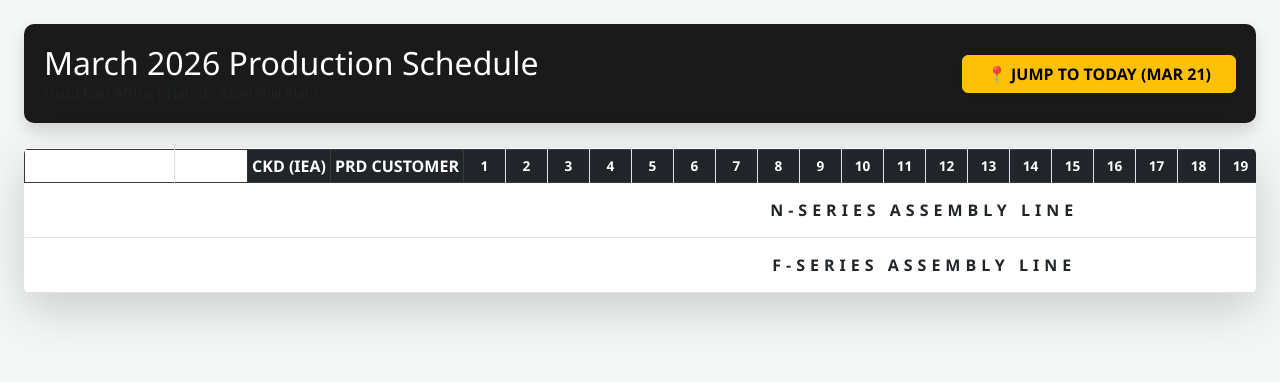
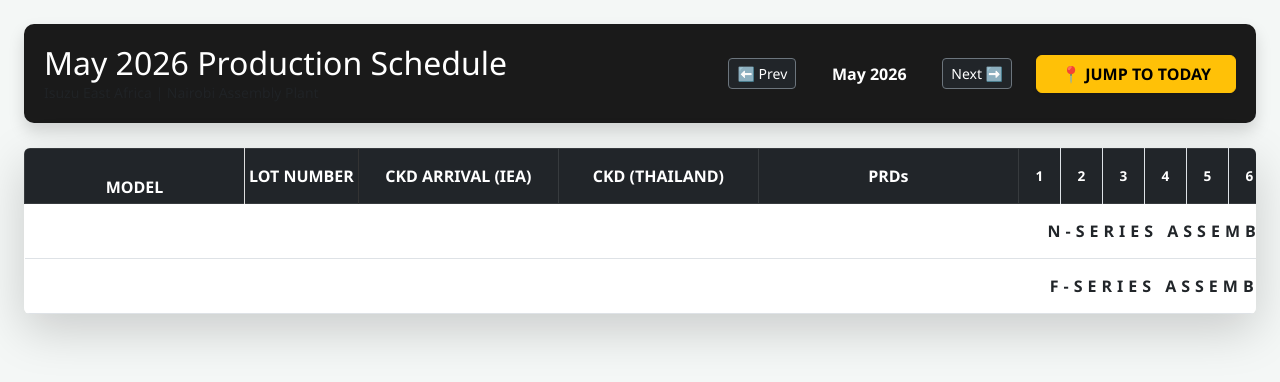
Before and after one commit to karigosammy5-jpg/march_schedule, a Django app: page / in a window 1280 px wide. Shown: the top 382 px of the page. Run offline with Django 5.2, Linux system fonts and the light colour scheme; data that the repository does not hold is empty; parts of the project's set-up code (start-up, migrations or seed data) failed here and were passed over.

Commit message:
Major update: Integrated AJAX updates for production lots, resolved modal UI bugs, and optimized database queries

```diff
--- a/production/admin.py
+++ b/production/admin.py
@@ -1,9 +1,9 @@
 from django.contrib import admin
-from .models import MarchProductionTask
+from .models import ProductionTask
 
 
-@admin.register(MarchProductionTask)
-class MarchProductionAdmin(admin.ModelAdmin):
+@admin.register(ProductionTask)
+class ProductionAdmin(admin.ModelAdmin):
     # This controls the columns you see in the main list
     list_display = ('production_date', 'line', 'lot_number', 'model_name', 'prd_customer', 'daily_quantity')
 
--- a/production/models.py
+++ b/production/models.py
@@ -1,6 +1,6 @@
 from django.db import models
 
-class MarchProductionTask(models.Model):
+class ProductionTask(models.Model):
     LINE_SERIES_CHOICES = [
         ('N', 'N-SERIES'),
         ('F', 'F-SERIES'),
--- a/production/serializers.py
+++ b/production/serializers.py
@@ -1,7 +1,7 @@
 from rest_framework import serializers
-from .models import MarchProductionTask
+from .models import ProductionTask
 
 class ProductionTaskSerializer(serializers.ModelSerializer):
     class Meta:
-        model = MarchProductionTask
+        model = ProductionTask
         fields = '__all__'
--- a/production/templates/production/dashboard.html
+++ b/production/templates/production/dashboard.html
@@ -3,14 +3,13 @@
 <head>
     <meta charset="UTF-8">
     <meta name="viewport" content="width=device-width, initial-scale=1.0">
-    <title>Isuzu Production Schedule | March 2026</title>
+    <title>Isuzu Production Schedule | {{ current_month_name }} {{ current_year }}</title>
     <link href="https://cdn.jsdelivr.net/npm/bootstrap@5.3.0/dist/css/bootstrap.min.css" rel="stylesheet">
 
     <style>
         body { background-color: #f4f7f6; font-family: 'Segoe UI', Roboto, Helvetica, Arial, sans-serif; }
         .header-custom { background: #1a1a1a; color: white; padding: 20px; border-radius: 10px; margin-bottom: 25px; }
 
-        /* 1. SOLID BLACK SECTION HEADERS */
         .black-header-row {
             background-color: #000000 !important;
             color: #ffffff !important;
@@ -24,8 +23,7 @@
             text-transform: uppercase;
         }
 
-        /* 2. GRID & CELL STYLING */
-        .day-cell { min-width: 42px; text-align: center; border: 1px solid #dee2e6; vertical-align: middle; font-size: 0.85rem; }
+        .day-cell { min-width: 42px; text-align: center; border: 1px solid #dee2e6; vertical-align: middle; font-size: 0.85rem; height: 45px; }
         .qty-box {
             background-color: #ffeb3b;
             font-weight: bold;
@@ -36,120 +34,184 @@
             display: inline-block;
         }
 
-        /* 3. STICKY COLUMNS (Fixes "Missing Models") */
+        /* ==========================================
+           1. STICKY COLUMNS (Model & Lot)
+           ========================================== */
         .sticky-model {
             position: sticky;
             left: 0;
-            background: white !important;
-            z-index: 5;
+            min-width: 220px; /* Wide enough for truck models */
+            white-space: nowrap !important; /* Forces one line */
             border-right: 1px solid #ddd;
-            min-width: 150px;
+            z-index: 5 !important;
+            background-color: #ffffff !important;
         }
         .sticky-lot {
-            position: sticky;
-            left: 150px;
-            background: white !important;
-            z-index: 5;
+
+
+            min-width: 110px;
+            white-space: nowrap !important;
             border-right: 2px solid #333;
+            z-index: 5 !important;
+            background-color: #ffffff !important;
+            vertical-align: middle;
         }
 
-        /* 4. TODAY HIGHLIGHT (March 21) */
+        /* Keep headers dark and on top */
+        thead th.sticky-model, thead th.sticky-lot {
+            background-color: #212529 !important;
+            color: white !important;
+            z-index: 10 !important;
+        }
+
+        /* ==========================================
+           2. THE 3 SPACIOUS COLUMNS (CKD & PRDs)
+           ========================================== */
+      .ckd-iea-col, .ckd-thai-col {
+            min-width: 200px !important;
+            width: 200px !important;
+            max-width: 200px !important;
+            white-space: nowrap !important;
+            text-align: center !important;
+            vertical-align: middle !important;
+            padding: 15px 10px !important; /* Gives the text extra breathing room */
+        }
+        .prd-col {
+            min-width: 260px; /* Massive width for TANESCO GREEN / APS GREEN */
+            white-space: nowrap !important; /* No stacking, no overlapping */
+            vertical-align: middle;
+        }
+
+        /* ==========================================
+           3. THE CROSSHAIR EFFECT
+           ========================================== */
+        table { overflow: hidden !important; }
+        td, th { position: relative !important; }
+
+        /* Row Highlight */
+        tbody tr:hover td {
+            background-color: rgba(255, 193, 7, 0.15) !important;
+            transition: background-color 0.1s ease;
+        }
+
+        /* Column Highlight */
+        tbody td:hover::after {
+            content: "";
+            position: absolute;
+            background-color: rgba(255, 193, 7, 0.15);
+            left: 0; right: 0; top: -5000px; bottom: -5000px;
+            z-index: 2;
+            pointer-events: none;
+        }
+
+        /* Protect sticky columns from the yellow highlight */
+        tbody td.sticky-model:hover::after, tbody td.sticky-lot:hover::after { display: none; }
+        tbody tr:hover td.sticky-model, tbody tr:hover td.sticky-lot { background-color: #ffffff !important; }
+
+        /* Dynamic Today Highlight */
         .today-highlight {
             background-color: #ffc107 !important;
             border: 2px solid #000 !important;
             font-weight: bold;
             color: #000 !important;
         }
-
-        /* 5. INTERACTIVE HOVER (The Crosshair) */
-        tbody tr:hover { background-color: rgba(0, 0, 0, 0.05) !important; transition: 0.2s; }
-        td:hover::after, th:hover::after {
-            content: ""; position: absolute; background-color: rgba(0, 123, 255, 0.1);
-            left: 0; right: 0; top: -5000px; bottom: -5000px; z-index: -1;
-        }
-        table { overflow: hidden; }
-        td, th { position: relative; white-space: nowrap; }
     </style>
 </head>
 <body class="p-4">
 
     <div class="header-custom d-flex justify-content-between align-items-center shadow">
         <div>
-            <h2 class="mb-0">March 2026 Production Schedule</h2>
+            <h2 class="mb-0">{{ current_month_name }} {{ current_year }} Production Schedule</h2>
             <p class="mb-0 text-muted small">Isuzu East Africa | Nairobi Assembly Plant</p>
         </div>
-        <button class="btn btn-warning fw-bold px-4 shadow-sm" onclick="scrollToToday()">
-            📍 JUMP TO TODAY (MAR 21)
+
+        <div class="d-flex align-items-center gap-2">
+            <a href="?month={{ prev_month }}&year={{ prev_year }}"
+               class="btn btn-dark btn-sm border-secondary text-white">⬅️ Prev</a>
+
+            <span class="fw-bold px-3 text-white" style="min-width: 130px; text-align: center;">
+                {{ current_month_name }} {{ current_year }}
+            </span>
+
+            <a href="?month={{ next_month }}&year={{ next_year }}"
+               class="btn btn-dark btn-sm border-secondary text-white">Next ➡️</a>
+
+            <button class="btn btn-warning fw-bold ms-3 px-4 shadow-sm" onclick="scrollToToday()">
+                📍 JUMP TO TODAY
             </button>
         </div>
-
+    </div>
 
     <div class="table-responsive shadow-lg bg-white rounded">
         <table class="table table-sm table-bordered mb-0">
             <thead class="table-dark text-center">
                 <tr>
                     <th class="sticky-model">MODEL</th>
-                    <th class="sticky-lot">LOT NO.</th>
-                    <th>CKD (IEA)</th>
-                    <th>PRD CUSTOMER</th>
-                    {% for day in march_days %}
-                        <th class="day-cell {% if day == 21 %}today-highlight{% endif %}"
-                            {% if day == 21 %}id="today-column"{% endif %}>{{ day }}</th>
+                    <th class="sticky-lot">LOT NUMBER</th>
+                    <th class="ckd-iea-col">CKD ARRIVAL (IEA)</th>
+                    <th class="ckd-thai-col">CKD (THAILAND)</th>
+                    <th class="prd-col">PRDs</th>
+
+                    {% for day in month_days %}
+                        <th class="day-cell {% if day == now.day and current_month_num == now.month and current_year == now.year %}today-highlight{% endif %}"
+                            {% if day == now.day and current_month_num == now.month and current_year == now.year %}id="today-column"{% endif %}>
+                            {{ day }}
+                        </th>
                     {% endfor %}
-                    <th class="bg-primary">TOTAL</th>
+                    <th class="bg-primary text-white">TOTAL</th>
                 </tr>
             </thead>
             <tbody>
                 <tr class="black-header-row">
-                    <td colspan="40">N-SERIES ASSEMBLY LINE</td>
+                    <td colspan="45">N-SERIES ASSEMBLY LINE</td>
                 </tr>
                 {% for lot in n_series_lots %}
                 <tr>
                     <td class="sticky-model fw-bold">{{ lot.model_name }}</td>
                     <td class="sticky-lot text-center">{{ lot.lot_number }}</td>
-                    <td><small>{{ lot.ckd_arrival_iea }}</small></td>
-                    <td><small>{{ lot.prd_customer|default:"STOCK" }}</small></td>
+                    <td class="ckd-iea-col"><small>{{ lot.ckd_arrival_iea }}</small></td>
+                    <td class="ckd-thai-col"><small>{{ lot.ckd_thailand|default:"-" }}</small></td>
+                    <td class="prd-col"><small class="fw-bold text-secondary">{{ lot.prd_customer|default:"STOCK" }}</small></td>
 
-                    {% for day in march_days %}
+                    {% for day in month_days %}
                         <td class="day-cell">
-                            {# Using the specific 'days' dictionary from our view #}
                             {% for day_num, qty in lot.days.items %}
                                 {% if day_num == day %}
-                                    <div class="qty-box"
-                                         style="cursor: pointer;"
-                                         onclick="openEditModal('{{lot.lot_number }}', '{{day}}', '{{qty}}')"
-                                         title="Edit Production for Day {{ day}}">
-                                        {{qty}}
+                                    <div class="qty-box" style="cursor: pointer;"
+                                         onclick="openEditModal('{{ lot.lot_number }}', '{{ day }}', '{{ qty }}')">
+                                        {{ qty }}
                                     </div>
                                 {% endif %}
                             {% endfor %}
                         </td>
                     {% endfor %}
-
                     <td class="text-center fw-bold table-active">{{ lot.lot_total_units }}</td>
                 </tr>
                 {% endfor %}
 
                 <tr class="black-header-row">
-                    <td colspan="40">F-SERIES ASSEMBLY LINE</td>
+                    <td colspan="45">F-SERIES ASSEMBLY LINE</td>
                 </tr>
                 {% for lot in f_series_lots %}
                 <tr>
                     <td class="sticky-model fw-bold">{{ lot.model_name }}</td>
                     <td class="sticky-lot text-center">{{ lot.lot_number }}</td>
-                    <td><small>{{ lot.ckd_arrival_iea }}</small></td>
-                    <td><small>{{ lot.prd_customer|default:"STOCK" }}</small></td>
+                    <td class="ckd-iea-col"><small>{{ lot.ckd_arrival_iea }}</small></td>
+                    <td class="ckd-thai-col"><small>{{ lot.ckd_thailand|default:"-" }}</small></td>
+                    <td class="prd-col"><small class="fw-bold text-secondary">{{ lot.prd_customer|default:"STOCK" }}</small></td>
 
-                    {% for day in march_days %}
+                    {% for day in month_days %}
                         <td class="day-cell">
                             {% for day_num, qty in lot.days.items %}
                                 {% if day_num == day %}
-                                    <div class="qty-box">{{ qty }}</div>
+                                    <div class="qty-box" style="cursor: pointer;"
+                                         onclick="openEditModal('{{ lot.lot_number }}', '{{ day }}', '{{ qty }}')">
+                                        {{ qty }}
+                                    </div>
                                 {% endif %}
                             {% endfor %}
                         </td>
                     {% endfor %}
-
                     <td class="text-center fw-bold table-active">{{ lot.lot_total_units }}</td>
                 </tr>
                 {% endfor %}
@@ -182,16 +244,6 @@
     <script src="https://cdn.jsdelivr.net/npm/bootstrap@5.3.0/dist/js/bootstrap.bundle.min.js"></script>
 
 <script>
-        async function refreshProductionData() {
-            try {
-                const response = await fetch('/api/tasks/');
-                const data = await response.json();
-                console.log("Latest Isuzu Production Data:", data);
-            } catch (error) {
-                console.error("API Connection Error:", error);
-            }
-        }
-        setInterval(refreshProductionData, 30000);
 
     function scrollToToday() {
         const el = document.getElementById('today-column');
@@ -200,51 +252,55 @@
         }
     }
 
-        function openEditModal(lotNumber, day, currentQty) {
+    // 1. BULLETPROOF MODAL OPENER
+    window.openEditModal = function(lotNumber, day, currentQty) {
         document.getElementById('modalLot').innerText = lotNumber;
         document.getElementById('modalDay').innerText = day;
         document.getElementById('newQty').value = currentQty;
 
-            // This will now work because the Bootstrap script is loaded right above!
-            const myModal = new bootstrap.Modal(document.getElementById('editModal'));
+        const modalElement = document.getElementById('editModal');
+        let myModal = bootstrap.Modal.getInstance(modalElement);
+        if (!myModal) {
+            myModal = new bootstrap.Modal(modalElement);
+        }
         myModal.show();
-        }
+    };
 
-        async function submitUpdate() {
+    // 2. BULLETPROOF SAVE FUNCTION
+    window.submitUpdate = async function() {
         const lot = document.getElementById('modalLot').innerText;
         const day = document.getElementById('modalDay').innerText;
         const newQty = document.getElementById('newQty').value;
-    const csrftoken = getCookie('csrftoken');
+        const csrftoken = getCookie('csrftoken'); // This requires the function below!
 
-    // 1. First, find the task ID from our API data
-    // (For now, we'll assume you have the ID, but a real app would
-    // fetch the specific Task ID based on the Lot and Day)
+        const urlParams = new URLSearchParams(window.location.search);
+        const urlYear = urlParams.get('year') || new Date().getFullYear();
+        const urlMonth = urlParams.get('month') || (new Date().getMonth() + 1);
 
         try {
             const response = await fetch(`/api/tasks/update_by_lot_day/`, {
                 method: 'POST',
-            headers: {
-                'Content-Type': 'application/json',
-                'X-CSRFToken': csrftoken,
-            },
+                headers: { 'Content-Type': 'application/json', 'X-CSRFToken': csrftoken },
                 body: JSON.stringify({
                     lot_number: lot,
                     day: day,
-                quantity: newQty
+                    quantity: newQty,
+                    year: urlYear,
+                    month: urlMonth
                 })
             });
 
             if (response.ok) {
-            alert("Success! Isuzu Database Updated.");
-            location.reload(); // Refresh to see the new number in yellow
+                location.reload();
             } else {
                 alert("Error: Could not update the database.");
             }
         } catch (error) {
             console.error("Critical API Error:", error);
         }
-}
-        // Helper to get the CSRF token from Django cookies
+    };
+
+    // 3. THE MISSING COOKIE FUNCTION (This fixes your current error)
     function getCookie(name) {
         let cookieValue = null;
         if (document.cookie && document.cookie !== '') {
@@ -260,7 +316,6 @@ function getCookie(name) {
         return cookieValue;
     }
 </script>
+    </script>
 </body>
 </html>
-</body>
-</html>
--- a/production/views.py
+++ b/production/views.py
@@ -1,28 +1,65 @@
+import calendar
+from datetime import datetime
+from datetime import date
 from django.shortcuts import render
-from .models import MarchProductionTask
-from rest_framework import generics, filters
-from .serializers import ProductionTaskSerializer
-from django_filters.rest_framework import DjangoFilterBackend
+from rest_framework import generics, filters, status
 from rest_framework.decorators import api_view
 from rest_framework.response import Response
-from rest_framework import status
+from django_filters.rest_framework import DjangoFilterBackend
 
+from .models import ProductionTask
+from .serializers import ProductionTaskSerializer
+
+# --- 1. API VIEWS (For Searching and Live Data) ---
 class ProductionTaskListView(generics.ListAPIView):
-    queryset = MarchProductionTask.objects.all().order_by('production_date')
+    queryset = ProductionTask.objects.all().order_by('production_date')
     serializer_class = ProductionTaskSerializer
     filter_backends = [DjangoFilterBackend, filters.SearchFilter]
     filterset_fields = ['lot_number', 'line']
     search_fields = ['model_name', 'prd_customer']
 
 class ProductionTaskDetailAPI(generics.RetrieveUpdateDestroyAPIView):
-    queryset = MarchProductionTask.objects.all()
+    queryset = ProductionTask.objects.all()
     serializer_class = ProductionTaskSerializer
 
+# --- 2. THE DASHBOARD VIEW (Dynamic Month Logic) ---
 def dashboard(request):
-    all_tasks = MarchProductionTask.objects.all().order_by('production_date')
+    today = datetime.now()
+    try:
+        view_month = int(request.GET.get('month', today.month))
+        view_year = int(request.GET.get('year', today.year))
+    except (ValueError, TypeError):
+        view_month = today.month
+        view_year = today.year
 
-    # We create a dictionary to group everything by Lot Number
-    # Key: lot_number, Value: dictionary of all the lot's info
+    if view_month > 12:
+        view_month = 1
+        view_year += 1
+    elif view_month < 1:
+        view_month = 12
+        view_year -= 1
+    if view_month ==12:
+        next_month = 1
+        next_year = view_year + 1
+    else:
+        next_month = view_month + 1
+        next_year = view_year
+    if view_month == 1:
+        prev_month = 12
+        prev_year = view_year
+    else:
+        prev_month = view_month - 1
+        prev_year = view_year
+
+
+    _, num_days = calendar.monthrange(view_year, view_month)
+    current_month_days = range(1, num_days + 1)
+
+    all_tasks = ProductionTask.objects.filter(
+        production_date__year=view_year,
+        production_date__month=view_month
+    ).order_by('production_date')
+
     n_series_grouped = {}
     f_series_grouped = {}
 
@@ -34,39 +71,80 @@ def dashboard(request):
                 'model_name': task.model_name,
                 'lot_number': task.lot_number,
                 'ckd_arrival_iea': task.ckd_arrival_iea,
+                'ckd_thailand': task.ckd_thailand,
                 'prd_customer': task.prd_customer,
                 'lot_total_units': task.lot_total_units,
-                'days': {} # We'll store the daily quantities here
+                'days': {}
             }
 
-        # Assign the quantity to the specific day
         target_group[task.lot_number]['days'][task.production_date.day] = task.daily_quantity
 
     context = {
         'n_series_lots': n_series_grouped.values(),
         'f_series_lots': f_series_grouped.values(),
-        'march_days': range(1, 32),
+        'month_days': current_month_days,
+        'current_month_name': calendar.month_name[view_month],
+        'current_month_number': view_month,
+        'current_year': view_year,
+        'next_month': next_month,
+        'next_year': next_year,
+        'prev_month': prev_month,
+        'prev_year': prev_year,
+        'now' : today,
     }
     return render(request, 'production/dashboard.html', context)
 
+# --- 3. THE UPDATE API (The Save Button Logic) ---
 @api_view(['POST'])
 def update_task_by_lot_day(request):
-    # 1. Catch the data sent by your JavaScript
-    lot_number = request.data.get('lot_number')
-    day = request.data.get('day')
-    quantity = request.data.get('quantity')
+    try:
+        # We take whatever the HTML sends us
+        html_lot_number = str(request.data.get('lot_number', ''))
 
-    try:
-        # 2. Find the specific Isuzu Task for that Lot and Day in March
-        task = MarchProductionTask.objects.get(
-            lot_number=lot_number,
+        raw_day = request.data.get('day')
+        raw_month = request.data.get('month')
+        raw_year = request.data.get('year')
+        raw_qty = request.data.get('quantity')
+
+        day = int(raw_day) if raw_day else date.today().day
+        current_month = int(raw_month) if raw_month else date.today().month
+        current_year = int(raw_year) if raw_year else date.today().year
+        quantity = int(raw_qty) if raw_qty else 0
+
+        # FIX 1: Use __icontains so invisible spaces don't break the search
+        existing_task = ProductionTask.objects.filter(
+            lot_number__icontains=html_lot_number.strip(),
+            production_date__year=current_year,
+            production_date__month=current_month,
             production_date__day=day
-        )
-        # 3. Update the quantity and save it to the database
-        task.daily_quantity = quantity
-        task.save()
+        ).first()
 
-        return Response({'status': 'Success!'}, status=status.HTTP_200_OK)
+        if existing_task:
+            existing_task.daily_quantity = quantity
+            existing_task.save()
+            return Response({'status': 'Success! Updated existing.'}, status=status.HTTP_200_OK)
 
-    except MarchProductionTask.DoesNotExist:
-        return Response({'error': 'No scheduled task found for that Lot on that Day.'}, status=status.HTTP_404_NOT_FOUND)
+        else:
+            template = ProductionTask.objects.filter(lot_number__icontains=html_lot_number.strip()).first()
+
+            if not template:
+                return Response({'error': 'Template not found.'}, status=status.HTTP_404_NOT_FOUND)
+
+            # FIX 2: Strictly use date() so no midnight timezones get attached
+            target_date = date(current_year, current_month, day)
+
+            new_task = ProductionTask.objects.create(
+                lot_number=template.lot_number, # FIX 3: Force it to use the EXACT string from the DB!
+                production_date=target_date,
+                daily_quantity=quantity,
+                lot_total_units=template.lot_total_units,
+                model_name=template.model_name,
+                ckd_arrival_iea=template.ckd_arrival_iea,
+                ckd_thailand=template.ckd_thailand,
+                prd_customer=template.prd_customer
+            )
+            return Response({'status': 'Success! Created new.'}, status=status.HTTP_200_OK)
+
+    except Exception as e:
+        print(f"CRITICAL ERROR: {str(e)}")
+        return Response({'error': str(e)}, status=status.HTTP_400_BAD_REQUEST)
```
Also changed, not shown: production/migrations/0004_rename_marchproductiontask_productiontask.py (added). Lines whose indentation alone changed are shown as unchanged.
